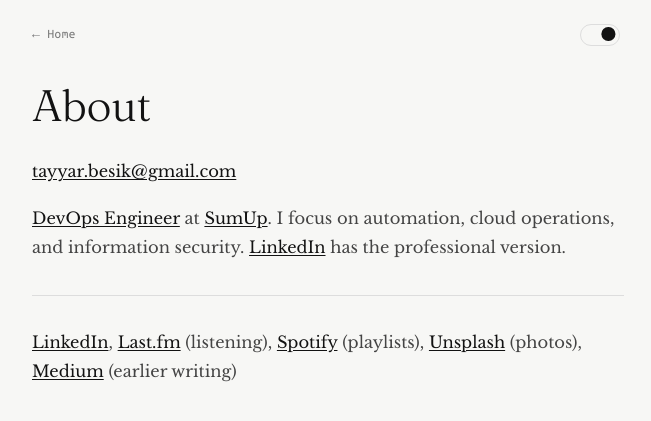
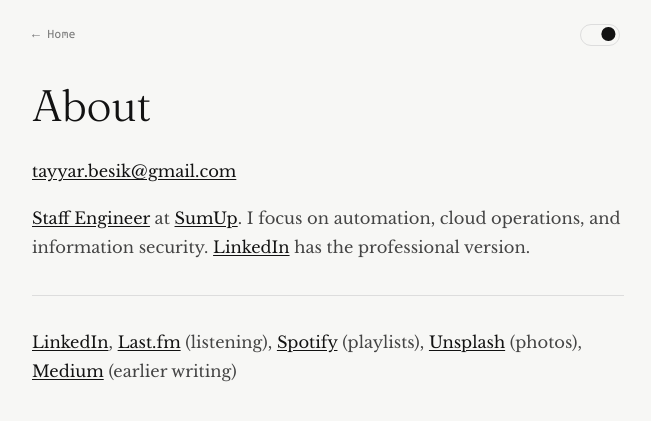
Before and after one commit to hasantayyar/hasantayyar.net, a Jekyll site: the page built from about.md, in a window 1280 px wide. Shown: the top 421 px of the page, without its empty margins (312-963 px from the left). Built offline with Jekyll 4.4.1, drawn with Linux system fonts in a browser that asks for light colours.

Commit message:
title update

```diff
--- a/_config.yml
+++ b/_config.yml
@@ -2,7 +2,7 @@
 title: Hasan Tayyar Beşik
 email: tayyar.besik@gmail.com
 description: "IPA: ˈHɑː-sɑːn Tɑːy-yɑːr Bɛˑ-ʃik"
-seo_description: "DevOps Engineer at SumUp. Notes on automation, cloud operations, security, reliability, and kubernetes."
+seo_description: "Staff Engineer at SumUp. Notes on automation, cloud operations, security, reliability, and kubernetes."
 og_image: "/og-default.png"
 baseurl: ""
 url: "https://hasantayyar.net"
--- a/_data/person.yml
+++ b/_data/person.yml
@@ -1,5 +1,5 @@
 # Schema.org Person - sourced from about page and existing site content
-jobTitle: "DevOps Engineer"
+jobTitle: "Staff Engineer"
 worksFor:
   name: SumUp
   url: "https://sumup.com"
--- a/about.md
+++ b/about.md
@@ -1,13 +1,13 @@
 ---
 layout: about
 title: About
-description: "DevOps Engineer at SumUp. Automation, cloud operations, and information security."
+description: "Staff Engineer at SumUp. Automation, cloud operations, and information security."
 permalink: /about/
 ---
 
 [tayyar.besik@gmail.com](mailto:tayyar.besik@gmail.com)
 
-[DevOps Engineer](https://en.wikipedia.org/wiki/DevOps) at [SumUp](https://sumup.com/). I focus on automation, cloud operations, and information security. [LinkedIn](https://www.linkedin.com/in/hasantayyar/) has the professional version.
+[Staff Engineer](https://lethain.com/what-do-staff-engineers-actually-do/) at [SumUp](https://sumup.com/). I focus on automation, cloud operations, and information security. [LinkedIn](https://www.linkedin.com/in/hasantayyar/) has the professional version.
 
 ---
 
--- a/llms.txt
+++ b/llms.txt
@@ -1,6 +1,6 @@
 # Hasan Tayyar Beşik
 
-> Personal site of a DevOps Engineer at SumUp. Notes on automation, cloud operations, security, reliability, and Kubernetes plus music, visual work, and occasional papers.
+> Personal site of a Staff Engineer at SumUp. Notes on automation, cloud operations, security, reliability, and Kubernetes plus music, visual work, and occasional papers.
 
 The homepage is a personal landing page; longer writing lives under `/feed/`. Posts are short notes, monthly learning logs, audio and visual works, and paper summaries,  not formal documentation. Earlier multilingual writing is on Medium and being moved to here.
 
```
